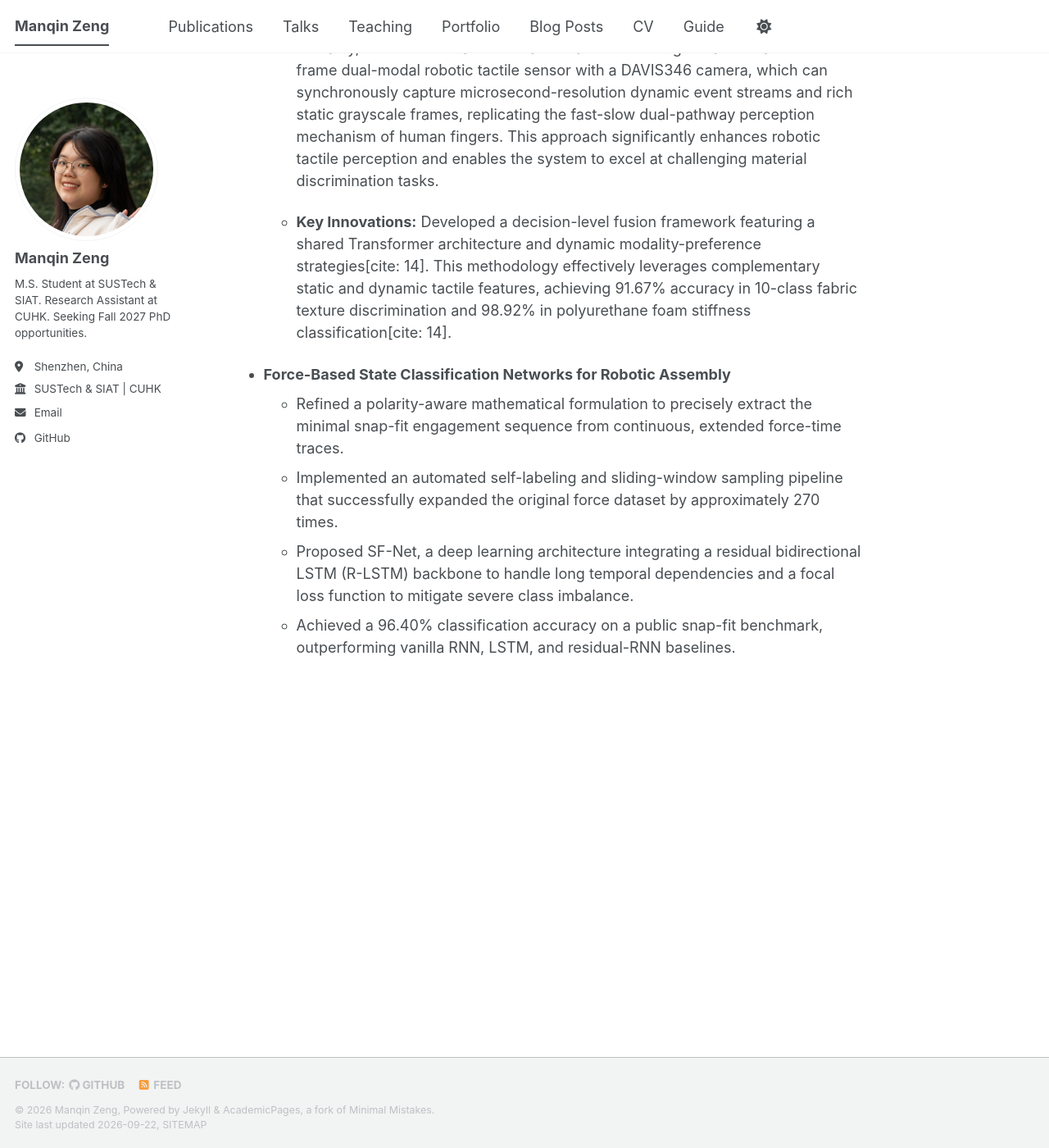
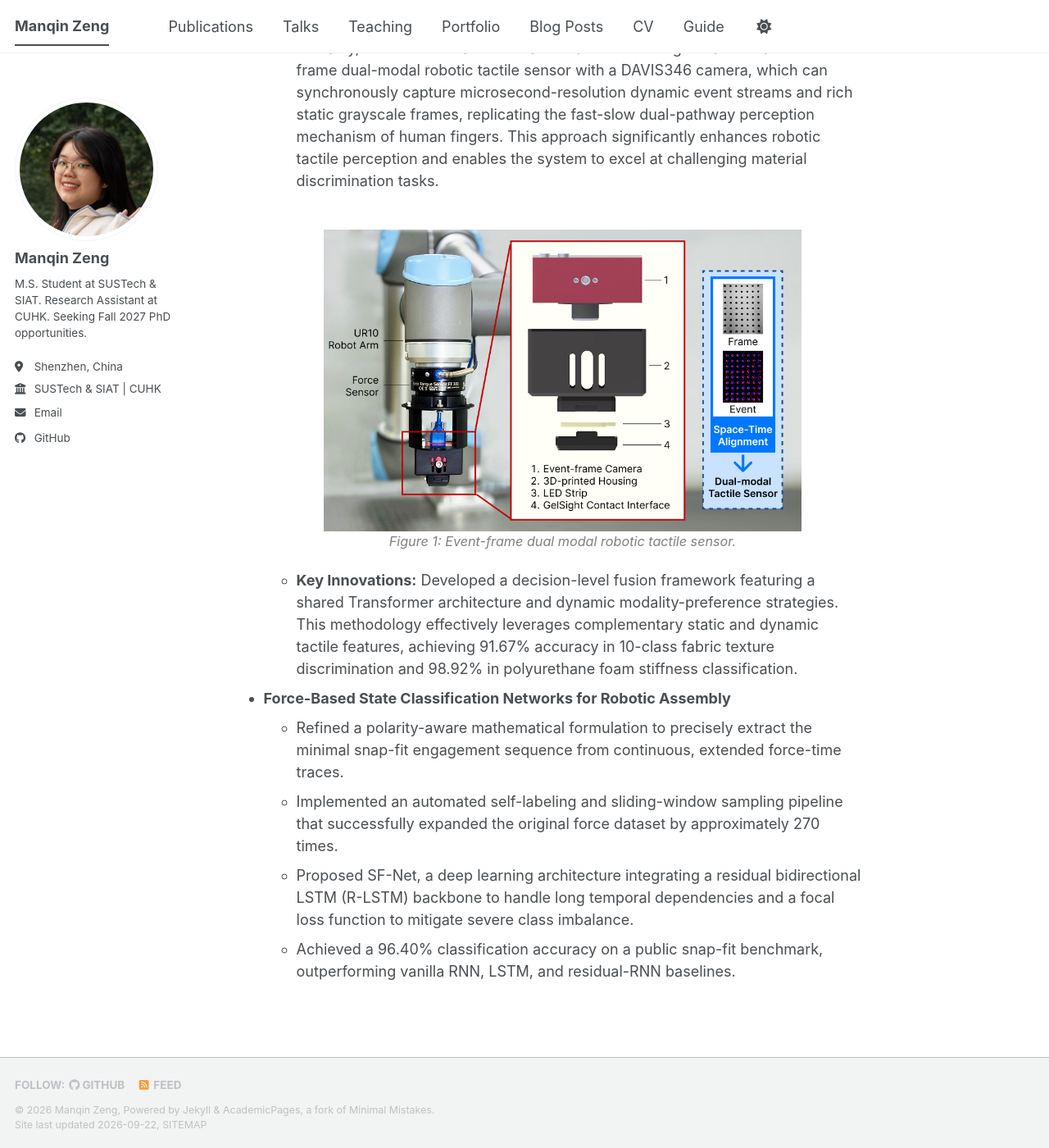
Before and after one commit to ZengManqin/ZengManqin.github.io, a Jekyll site: the page built from _pages/about.md, in a window 1280 px wide and 1400 px high, scrolled down 1399 px. Shown: the whole window at 82% size. Built offline with Jekyll 4.4.1, drawn with Linux system fonts in a browser that asks for light colours; a style sheet for code colours, icons or effects is not loaded.

Commit message:
Update about.md

```diff
--- a/_pages/about.md
+++ b/_pages/about.md
@@ -40,9 +40,14 @@ I am currently a second-year Joint Master's student at the Southern University o
 *   **Bio-inspired Event-frame Dual-modal Tactile Sensing**
     *   **Overview:** Existing vision-based tactile sensors typically rely on a single modality, either event-based or frame-based. We designed a innovative event-frame dual-modal robotic tactile sensor with a DAVIS346 camera, which can synchronously capture microsecond-resolution dynamic event streams and rich static grayscale frames, replicating the fast-slow dual-pathway perception mechanism of human fingers. This approach significantly enhances robotic tactile perception and enables the system to excel at challenging material discrimination tasks.
 
+    <div align="center">
+      <br>
+      <img src="/images/00.jpg" width="80%" style="margin-top: 10px;">
+      <p style="font-size: 0.9em; color: gray;"><em>Figure 1: Event-frame dual modal robotic tactile sensor.</em></p>
+    </div>
 
+    *   **Key Innovations:** Developed a decision-level fusion framework featuring a shared Transformer architecture and dynamic modality-preference strategies. This methodology effectively leverages complementary static and dynamic tactile features, achieving 91.67% accuracy in 10-class fabric texture discrimination and 98.92% in polyurethane foam stiffness classification.
 
-    *   **Key Innovations:** Developed a decision-level fusion framework featuring a shared Transformer architecture and dynamic modality-preference strategies[cite: 14]. This methodology effectively leverages complementary static and dynamic tactile features, achieving 91.67% accuracy in 10-class fabric texture discrimination and 98.92% in polyurethane foam stiffness classification[cite: 14].
 *   **Force-Based State Classification Networks for Robotic Assembly**
     *   Refined a polarity-aware mathematical formulation to precisely extract the minimal snap-fit engagement sequence from continuous, extended force-time traces.
     *   Implemented an automated self-labeling and sliding-window sampling pipeline that successfully expanded the original force dataset by approximately 270 times.
```
